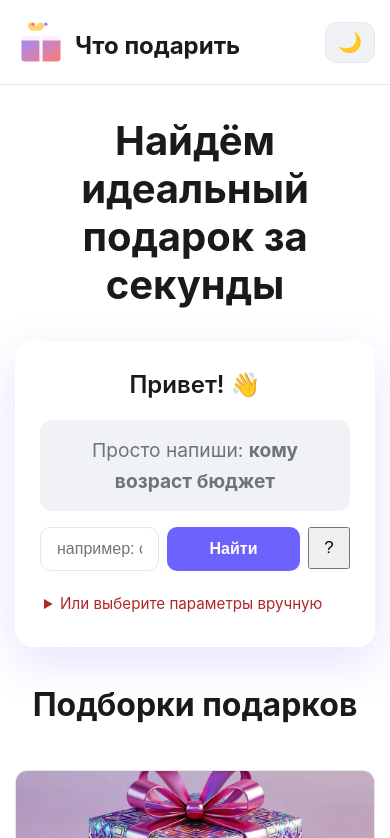
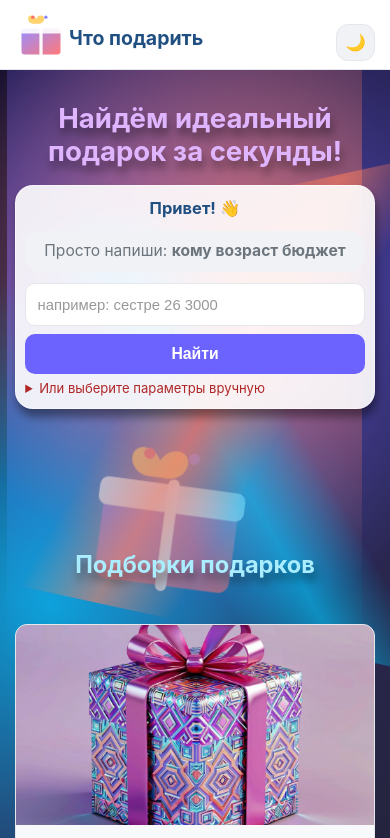
Before and after one commit to Vital-pro/gift-search-project, a website built with Vite: page gift-search-site/index.html in a window 390 px wide. Shown: the top 838 px of the page. Built offline with nearby package versions, Linux system fonts and the light colour scheme.

Commit message:
start adapting

```diff
--- a/gift-search-site/index.html
+++ b/gift-search-site/index.html
@@ -98,6 +98,8 @@
     <div class="container">
       <nav class="nav-menu">
         <a href="/" class="logo"><img src ='/images/hero-gift.svg' width="52px" height="52px" alt="logo"/> <span class="logo-text">Что подарить</span></a>
+        <!-- <a href="#" class=""> О нас</a> -->
+        <!-- <a href="#" class=""> О партнерах</a> -->
         <button class="theme-toggle" aria-label="Переключить тему">
           <span class="theme-icon">🌙</span>
         </button>
@@ -109,7 +111,7 @@
     <!-- Hero секция -->
     <section class="hero compact-hero">
       <div class="container">
-        <h1 class="hero-title">Найдём идеальный подарок за секунды</h1>
+        <h1 class="hero-title">Найдём идеальный подарок за секунды!</h1>
 
         <div class="search-block glass-effect">
           <div class="search-compact-title" aria-live="polite">
--- a/gift-search-site/src/app/init.js
+++ b/gift-search-site/src/app/init.js
@@ -61,6 +61,12 @@ export function initApp() {
   const recipientSelect = document.getElementById('recipientSelect');
   const ageInput = document.getElementById('ageInput');
   const budgetInput = document.getElementById('budgetInput');
+  const layer2 = document.getElementsByClassName('layer-shape-2')[0];
+  const layer3 = document.getElementsByClassName('layer-shape-3')[0];
+  setTimeout(() => {
+    layer2.classList.add('work-bg')
+    layer3.classList.add('work-bg')
+  }, 4000);
 
   // Локальные триггеры, захватывающие GIFT_CARD_DEPS
   function triggerTextSearch() {
--- a/gift-search-site/src/styles/base/responsive.css
+++ b/gift-search-site/src/styles/base/responsive.css
@@ -1,13 +1,13 @@
 /* Адаптивность */
 @media (max-width: 768px) {
   .hero-title { font-size: 2rem; }
-  .search-block { padding: 1.5rem; }
-  .search-input-group { flex-wrap: wrap; }
+  /* .search-block { padding: 1.5rem; } */
+  /* .search-input-group { flex-wrap: wrap; } */
   .search-input { width: 100%; }
-  .search-btn { flex: 1; }
-  .help-btn { width: auto; flex: 0 0 auto; }
-  .controls-grid { grid-template-columns: 1fr; gap: 1rem; padding: 1.25rem; }
-  .control-group label { font-size: 0.8rem; }
+  /* .search-btn { flex: 1; } */
+  /* .help-btn { width: auto; flex: 0 0 auto; } */
+  .controls-grid { grid-template-columns: 1fr;}
+  .control-group label { font-size: clamp(0.6rem, 0.457rem + 0.71vw, 0.8rem); }
   .control-group input, .control-group select { padding: 0.75rem 0.875rem; font-size: 0.95rem; }
   .alt-search-btn { padding: 0.875rem 1.25rem; font-size: 0.95rem; }
   .gifts-grid { grid-template-columns: 1fr; gap: 1rem; }
@@ -23,8 +23,9 @@
 @media (max-width: 480px) {
   .container { padding: 0 15px; }
   .hero { padding: 2rem 0 1rem; min-height: auto; }
-  .search-hint { text-align: left; }
-  .example-block { padding: 1rem; }
+  .control-group input, .control-group select { padding: 0.5rem 0.5rem; font-size: 0.8rem; }
+  .alt-search-btn { padding: 0.7rem; font-size: clamp(0.875rem, 0.375rem + 2.5vw, 1.125rem); }
+  /* .example-block { padding: 1rem; } */
   .gift-card { border-radius: 12px; }
   .gift-card-body { padding: 1rem; }
   .telegram-cta-inline { padding: 1.5rem; margin: 1.5rem 0; }
--- a/gift-search-site/src/styles/base/variables.css
+++ b/gift-search-site/src/styles/base/variables.css
@@ -4,7 +4,8 @@
   --bg-primary: #ffffff;
   --bg-secondary: #f8f9fa;
   --bg-tertiary: #f0f2f5;
-  --text-primary: #1a1a1a;
+  /* --text-primary: #1a1a1a; */
+  --text-primary: #204f81;
   --text-secondary: #6c757d;
   --text-muted: #999999;
   --accent: #6c63ff;
--- a/gift-search-site/src/styles/components/alternative-controls.css
+++ b/gift-search-site/src/styles/components/alternative-controls.css
@@ -1,13 +1,13 @@
 /* Альтернативные контролы */
 .alternative-controls {
-  margin-top: 1rem;
+  margin-top: clamp(0.2rem, -0.037rem + 1.19vw, 1rem);
 }
 
 .controls-dropdown summary {
   cursor: pointer;
   color: #b02727; /* (можно заменить на var(--accent) для контраста) */
-  font-size: 1.06rem;
-  padding: 0.5rem;
+  font-size: clamp(0.8rem, 0.723rem + 0.39vw, 1.06rem);
+  /* padding: 0.5rem; */
   transition: color 0.2s ease;
   user-select: none;
 }
@@ -16,7 +16,7 @@
 }
 .controls-dropdown[open] summary {
   color: var(--accent);
-  margin-bottom: 1rem;
+  margin-bottom: clamp(0.5rem, 0.143rem + 1.79vw, 1rem);
 }
 
 .controls-grid {
@@ -147,7 +147,6 @@
   box-shadow: 0 2px 12px rgba(108, 99, 255, 0.3);
 }
 
-.controls-dropdown summary { font-size: 0.95rem; padding: 0.35rem 0.25rem; }
 .controls-grid { gap: 0.7rem; padding: 0.7rem; }
 .control-group label { font-size: 0.85rem; }
 .control-group input, .control-group select {
--- a/gift-search-site/src/styles/components/navigation.css
+++ b/gift-search-site/src/styles/components/navigation.css
@@ -12,16 +12,16 @@ header {
 .nav-menu {
   display: flex;
   justify-content: space-between;
-  align-items: center;
-  padding: 1rem 0;
+  align-items: flex-end;
+  padding: clamp(0.5rem, 0.352rem + 0.74vw, 1rem) 0;
 }
 
 .logo {
   display: flex;
   align-items: center;
-  gap: 0.5rem;
+  gap: clamp(0.1rem, -0.019rem + 0.59vw, 0.5rem);
   text-decoration: none;
-  font-size: 1.5rem;
+  font-size: clamp(1.2rem, 1.111rem + 0.44vw, 1.5rem);
   font-weight: 700;
   color: var(--text-primary);
 }
@@ -35,9 +35,9 @@ header {
   background: var(--bg-tertiary);
   border: 1px solid var(--border);
   border-radius: 12px;
-  padding: 8px 12px;
+  padding: 8px clamp(0.5rem, 0.426rem + 0.37vw, 0.75rem);
   cursor: pointer;
-  font-size: 1.2rem;
+  font-size: clamp(1rem, 0.941rem + 0.3vw, 1.2rem);
   transition: all 0.3s ease;
 }
 .theme-toggle:hover {
--- a/gift-search-site/src/styles/components/parallax.css
+++ b/gift-search-site/src/styles/components/parallax.css
@@ -48,6 +48,7 @@
     radial-gradient(circle at 20% 70%, #00c9ff 0%, transparent 50%);
   opacity: 0.9;
   animation: floatWave 22s ease-in-out infinite;
+  transition: all 10s ease-in-out;
 }
 
 /* Подарок — увеличен, ярче */
@@ -60,6 +61,13 @@
   animation: floatGiftStrong 16s ease-in-out infinite;
 }
 
+@media (max-width: 1200px) {
+  .layer-gift {
+    background-position: left 60% bottom 30%;
+    opacity: .6;
+  }
+}
+
 /* Абстрактная лента — контрастная */
 .layer-shape-3 {
   background:
@@ -68,6 +76,7 @@
   opacity: 0.7;
   clip-path: polygon(0 30%, 100% 20%, 100% 80%, 0 70%);
   animation: driftRibbon 26s ease-in-out infinite alternate;
+  transition: all 10s ease-in-out;
 }
 
 /* Анимации — сильные, заметные */
@@ -89,7 +98,7 @@
 }
 
 /* Отключаем на мобильных и при reduced motion */
-@media (max-width: 768px), (prefers-reduced-motion: reduce) {
+@media (prefers-reduced-motion: reduce) {
   .parallax-scene { display: none; }
 }
 
@@ -142,3 +151,7 @@
   0%, 100% { background-position: 0% 50%; }
   50% { background-position: 100% 50%; }
 }
+
+.work-bg {
+  opacity: 0;
+}
--- a/gift-search-site/src/styles/components/search-bar.css
+++ b/gift-search-site/src/styles/components/search-bar.css
@@ -11,7 +11,7 @@
 
 .search-float {
   position: fixed;
-  top: 10px;
+  top: 6px;
   left: 50%;
   transform: translateX(-50%);
   width: calc(100% - 40px);
@@ -19,7 +19,7 @@
   z-index: 998;
   opacity: 0;
   pointer-events: none;
-  transition: opacity .22s ease;
+  transition: opacity 0.22s ease;
 }
 /* Внешний вид копии — тот же, что у search-block */
 .search-float .search-block {
@@ -61,37 +61,44 @@
 /* альтернативные контролы показываем и в копии */
 .search-float .alternative-controls {
   display: block;
-  margin-top: .6rem;
+  margin-top: 0.6rem;
 }
 
 /* компактные отступы внутри раскрытия */
-.search-float .controls-dropdown { border: none; padding: 0; }
+.search-float .controls-dropdown {
+  border: none;
+  padding: 0;
+}
 .search-float .controls-dropdown summary {
   cursor: pointer;
   color: var(--text-secondary);
-  font-size: .9rem;
-  padding: .25rem .25rem;
+  font-size: 0.9rem;
+  padding: 0.25rem 0.25rem;
   user-select: none;
 }
-.search-float .controls-dropdown[open] summary { color: var(--accent); }
+.search-float .controls-dropdown[open] summary {
+  color: var(--accent);
+}
 
 /* компактная сетка */
 .search-float .controls-grid {
   display: grid;
   grid-template-columns: repeat(auto-fit, minmax(140px, 1fr));
-  gap: .6rem;
-  padding: .6rem;
+  gap: 0.6rem;
+  padding: 0.6rem;
   background: transparent;
   border: none;
   box-shadow: none;
 }
 
 /* поля — чуть ниже и уже */
-.search-float .control-group label { font-size: .78rem; }
+.search-float .control-group label {
+  font-size: 0.78rem;
+}
 .search-float .control-group input,
 .search-float .control-group select {
-  padding: .5rem .6rem;
-  font-size: .95rem;
+  padding: 0.5rem 0.6rem;
+  font-size: 0.95rem;
   border-radius: 10px;
 }
 
@@ -103,7 +110,7 @@
 
 /* кнопка «Подобрать» компактнее */
 .search-float .alt-search-btn {
-  padding: .6rem 1rem;
+  padding: 0.6rem 1rem;
   border-radius: 10px;
 }
 
@@ -117,4 +124,21 @@ body.has-floating-search .logo .logo-text {
   white-space: nowrap;
 }
 
-.search-block { padding: 1rem 1.1rem; border-radius: 18px; }
+.search-block {
+  padding: 1rem;
+  border-radius: 18px;
+  box-shadow: 2px 8px 8px rgba(0, 0, 0, 0.4) !important;
+  max-width: 750px;
+  /* width: calc(80% - 40px); */
+  margin: 0 auto;
+}
+
+@media (max-width: 1024px) {
+  .search-block {
+    max-width: 660px;
+  }
+}
+
+@media (max-width: 768px) {
+  .search-block { padding: clamp(0.5rem, 0.143rem + 1.79vw, 1rem); }
+}
--- a/gift-search-site/src/styles/components/search-hint.css
+++ b/gift-search-site/src/styles/components/search-hint.css
@@ -1,7 +1,7 @@
-.search-hint { margin-bottom: 2rem; text-align: center; }
+.search-hint { margin-bottom: clamp(0rem, -2.414rem + 9.2vw, 2rem); text-align: center; }
 
 .greeting {
-  font-size: 1.5rem; font-weight: 600; margin-bottom: 0.5rem; color: var(--text-primary);
+  font-size: clamp(1rem, 0.852rem + 0.74vw, 1.5rem); font-weight: 700; color: var(--text-primary);
 }
 
 .instruction { font-size: 1.1rem; color: var(--text-secondary); margin-bottom: 1rem; }
@@ -21,6 +21,12 @@
   padding: 2px 8px; border-radius: 6px; font-weight: 600; white-space: nowrap;
 }
 
-.search-hint { margin-bottom: 0.75rem; }
-.example-block { padding: 0.9rem; border-radius: 12px; }
 .example-text { font-size: 0.92rem; line-height: 1.5; }
+
+@media (max-width: 768px) {
+  .example-block {
+    padding: clamp(0.5rem, -0.5rem + 5vw, 1rem);
+    margin-top: clamp(0.2rem, -1.4rem + 8vw, 1rem);
+  }
+  .example-title { font-size: clamp(0.7rem, 4vw, 1.2rem); line-height: clamp(1rem, 0.33rem + 3.35vw, 1.938rem);}
+}
--- a/gift-search-site/src/styles/components/section-headers.css
+++ b/gift-search-site/src/styles/components/section-headers.css
@@ -1,10 +1,13 @@
 /* Заголовки секций */
 .section-title {
-  font-size: 2rem;
+  /* font-size: 2.6rem;  */
+  font-size: clamp(1.4rem, 1.044rem + 1.78vw, 2.6rem);
   font-weight: 700;
   text-align: center;
+  text-shadow: 2px 8px 8px rgba(0, 0, 0, 0.4);
   position: relative;
   margin-bottom: 2.5rem;
+  color: #a9edff;
 }
 
 .results-count {
--- a/gift-search-site/src/styles/layout.css
+++ b/gift-search-site/src/styles/layout.css
@@ -11,6 +11,17 @@ header {
   -webkit-backdrop-filter: blur(10px);
   border-bottom: 1px solid var(--border);
   padding: 1rem 0;
+}
+
+a {
+  text-decoration: none;
+  color: inherit;
+  transition: all 0.3s ease;
+}
+a:hover {
+  transform: translateY(-2px);
+  transition: all 0.3s ease;
+  cursor: pointer;
 }
 .nav-menu {
   display: flex;
@@ -56,7 +67,11 @@ header {
 .search-input-group {
   display: flex;
   gap: 0.5rem;
-  margin-top: 1rem;
+  margin-top: clamp(0.5rem, -0.5rem + 5vw, 1rem);
+}
+
+@media (max-width: 480px) {
+  .search-input-group { flex-direction: column; }
 }
 
 .search-input {
@@ -80,6 +95,16 @@ header {
   border: none;
   cursor: pointer;
   transition: background 0.3s ease;
+}
+
+@media (max-width: 480px) {
+  .search-input {
+    padding: 0.7rem;
+  }
+  .search-btn {
+    padding: 0.7rem;
+    font-size: clamp(0.875rem, 0.375rem + 2.5vw, 1.125rem);
+  }
 }
 
 .search-btn:hover {
--- a/gift-search-site/src/styles/sections/hero.css
+++ b/gift-search-site/src/styles/sections/hero.css
@@ -23,12 +23,13 @@
 }
 
 .hero-title {
-  font-size: 2.5rem;
+  font-size: clamp(1.6rem, 1.037rem + 2.81vw, 3.5rem);
   font-weight: 700;
   text-align: center;
-  margin-bottom: 2rem;
-  color: var(--text-primary);
+  text-shadow: 2px 8px 8px rgba(0,0,0,0.4);
+  color: #e0b5ff;
   line-height: 1.2;
+  margin-bottom: clamp(1rem, 0.704rem + 1.48vw, 2rem);
 }
 
 /* В compact-режиме не скрываем alternative-controls */
--- a/gift-search-site/styles.css
+++ b/gift-search-site/styles.css
@@ -52,6 +52,8 @@ header,
   box-shadow: var(--shadow-lg);
 }
 
+.search-input::placeholder { color: var(--text-muted); font-size: clamp(0.875rem, 0.625rem + 1.25vw, 1rem);}
+
 .search-input:focus {
   outline: none;
   border-color: var(--accent);
@@ -59,11 +61,16 @@ header,
   transform: translateY(-2px);
 }
 
-.help-btn { width: 42px; height: 42px; font-size: 1.05rem; }
+.help-btn { width: 42px; height: 42px; font-size: 1.05rem; transition: all 0.3s ease; }
 .help-btn:hover {
+  cursor: pointer;
   border-color: var(--accent);
   color: var(--accent);
   transform: rotate(15deg);
+}
+
+@media (max-width: 480px) {
+  .help-btn { display: none; }
 }
 
 /* Общие секции — [dedup] оставляем одно определение */
@@ -109,6 +116,8 @@ section { padding: 3rem 0; }
 }
 .results-title-fade {
   font-size: 2.4rem;
+  color: #a9edff;
+  text-shadow: 2px 8px 8px rgba(0, 0, 0, 0.4);
   animation: fadeInTitle .28s ease-out both;
 }
 
```
Also changed, not shown: gift-search-site/src/app/config.js (+5 -5 lines).
